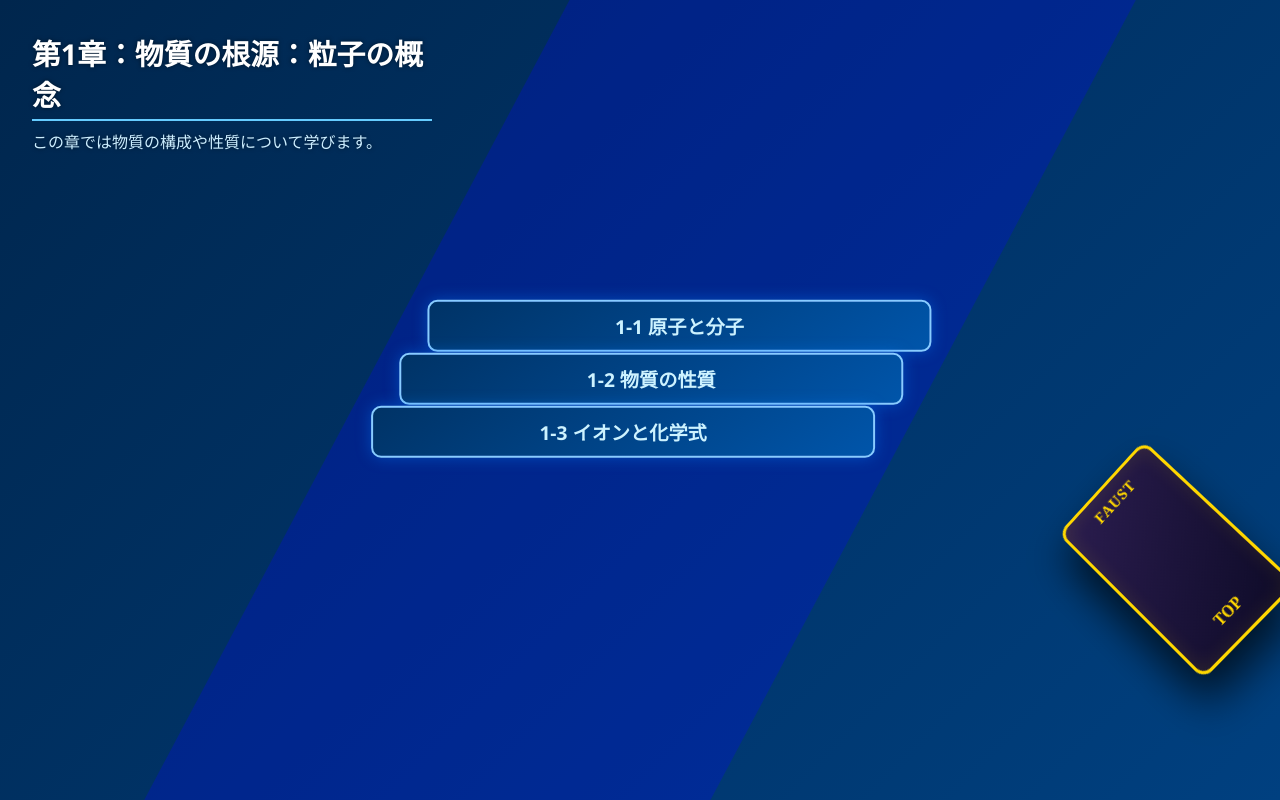
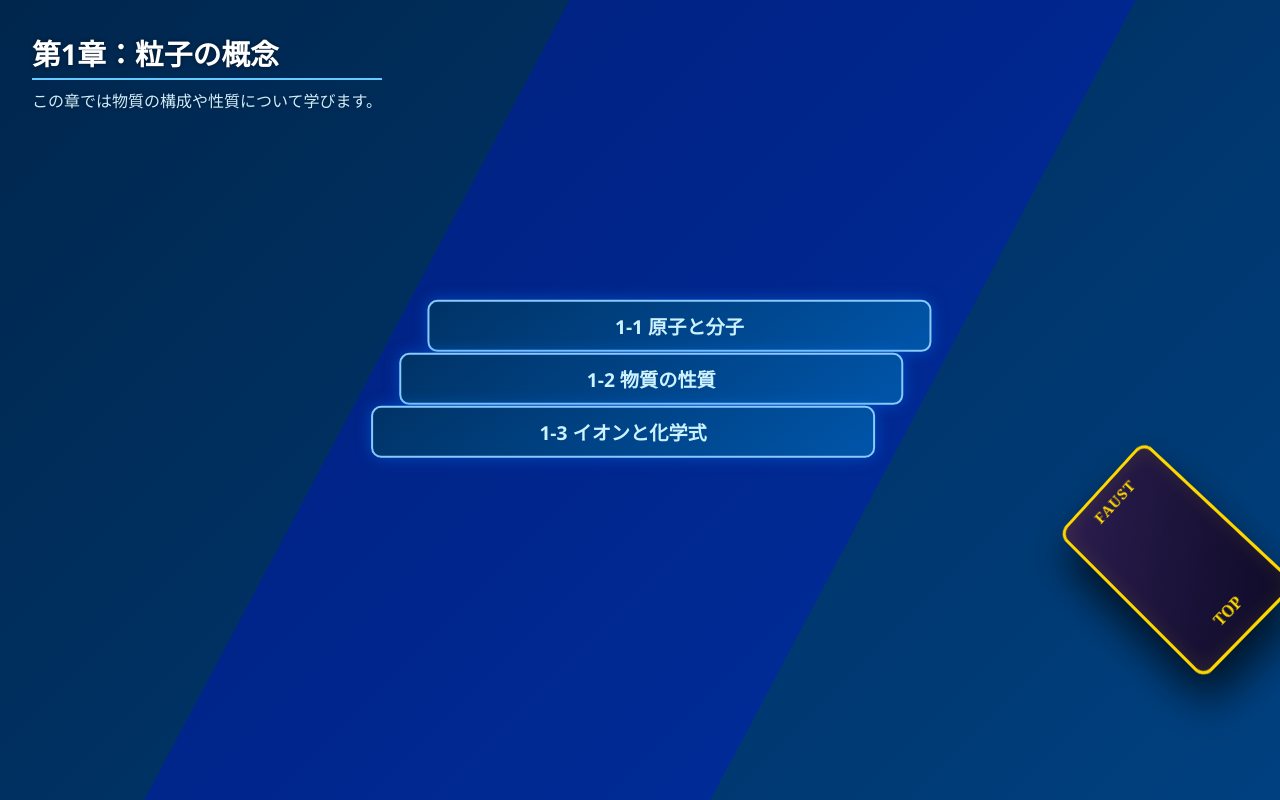
Before and after one commit to MinaminoMinami/MinaminoMinami.github.io, a website: page chapter/chapter1.html in a window 1280 px wide. Shown: the top 800 px of the page. Drawn offline with Linux system fonts and the light colour scheme.

Commit message:
Update chapter1.html

```diff
--- a/chapter/chapter1.html
+++ b/chapter/chapter1.html
@@ -9,7 +9,7 @@
 <body class="p3-background">
   <!-- 章タイトル・説明 -->
   <div class="chapter-info">
-    <h1>第1章：物質の根源：粒子の概念</h1>
+    <h1>第1章：粒子の概念</h1>
     <p>この章では物質の構成や性質について学びます。</p>
   </div>
 
```
